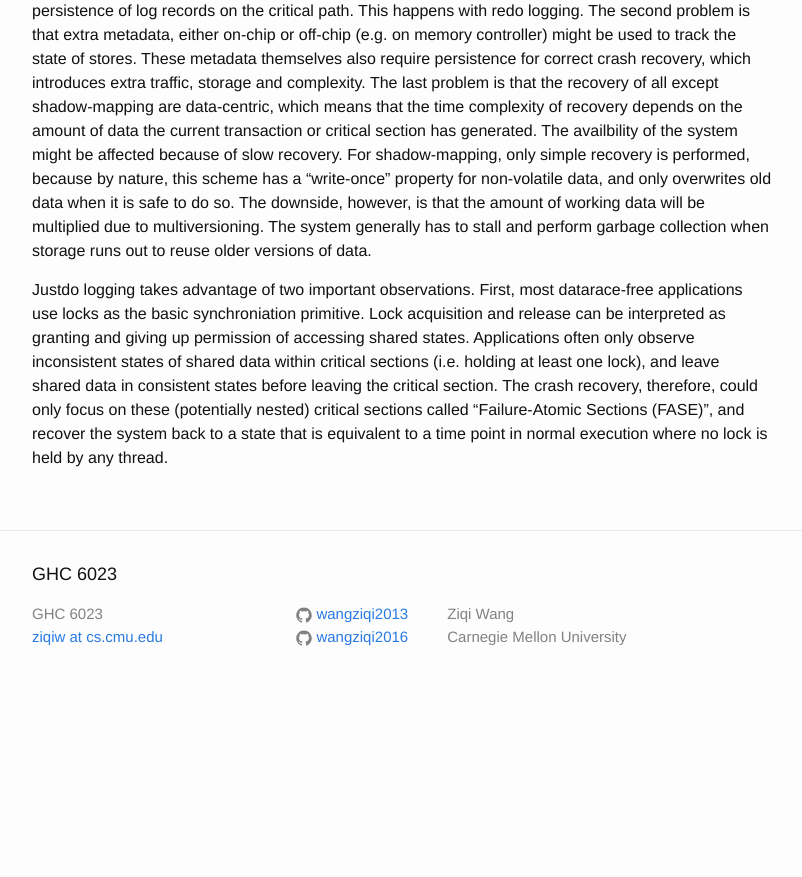
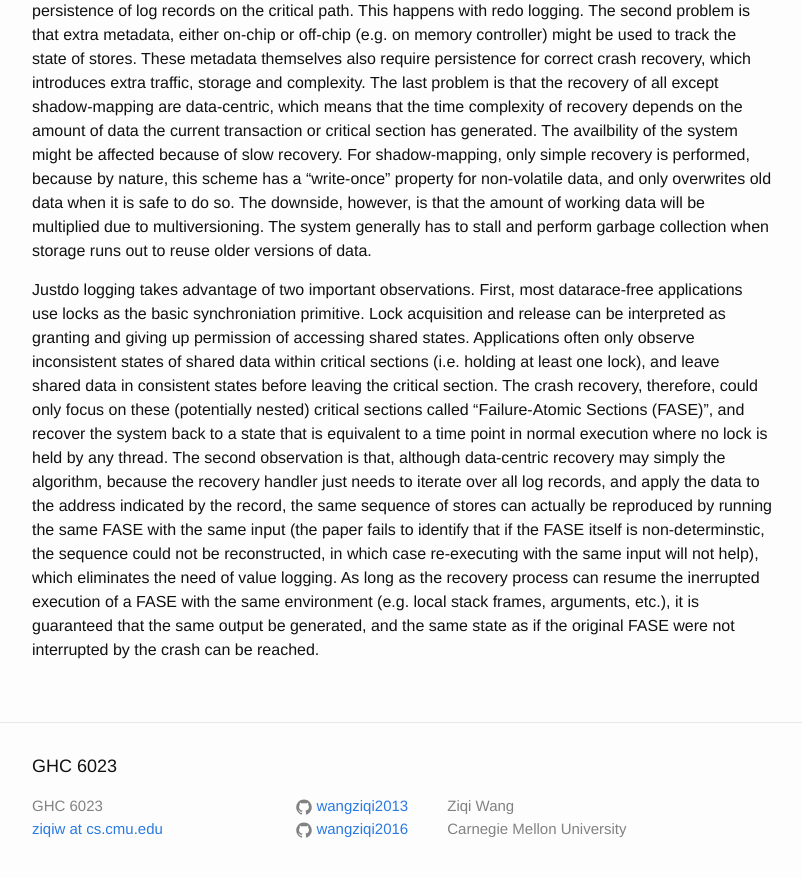
Before and after one commit to wangziqi2013/wangziqi2013.github.io, a Jekyll site: the page built from _posts/2019-08-08-justdo.markdown, in a window 1280 px wide and 900 px high, scrolled down 829 px. Shown: the top 877 px of the window, without its empty margins (238-1040 px from the left). Built offline with Jekyll 4.4.1, drawn with Linux system fonts in a browser that asks for light colours; before the commit the page ends 1537 px from its top, so only the background shows below that.

Commit message:
Adding second observation

```diff
--- a/_posts/2019-08-08-justdo.markdown
+++ b/_posts/2019-08-08-justdo.markdown
@@ -41,4 +41,10 @@ shared states. Applications often only observe inconsistent states of shared dat
 at least one lock), and leave shared data in consistent states before leaving the critical section. The crash recovery,
 therefore, could only focus on these (potentially nested) critical sections called "Failure-Atomic Sections (FASE)",
 and recover the system back to a state that is equivalent to a time point in normal execution where no lock is held by
-any thread.
+any thread. The second observation is that, although data-centric recovery may simply the algorithm, because the recovery handler
+just needs to iterate over all log records, and apply the data to the address indicated by the record, the same
+sequence of stores can actually be reproduced by running the same FASE with the same input (the paper fails to identify that
+if the FASE itself is non-determinstic, the sequence could not be reconstructed, in which case re-executing with the
+same input will not help), which eliminates the need of value logging. As long as the recovery process can resume the
+inerrupted execution of a FASE with the same environment (e.g. local stack frames, arguments, etc.), it is guaranteed
+that the same output be generated, and the same state as if the original FASE were not interrupted by the crash can be reached.
```
